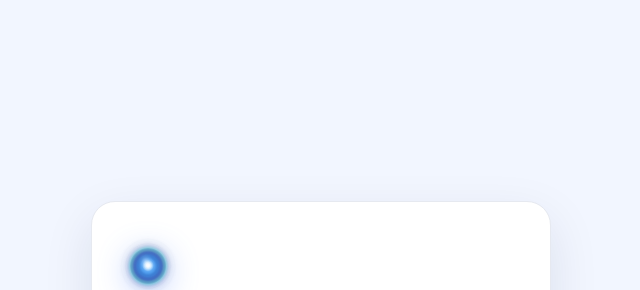
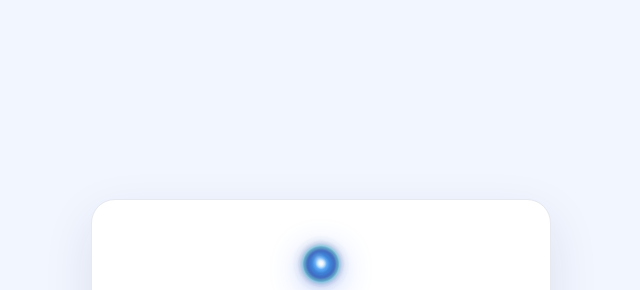
Before and after one commit to Saferglobal/safer-landing, a plain HTML site: page join/index.html in a window 1280 px wide. Shown: the part 24-314 px from the top of the page, without its empty margins (319-959 px from the left). Drawn offline with Linux system fonts and the light colour scheme.

Commit message:
Center logo on join page
Co-Authored-By: Claude Opus 5.5 <noreply@anthropic.com>

```diff
--- a/join/index.html
+++ b/join/index.html
@@ -12,7 +12,7 @@
     body { background: var(--blue-050); }
     .jn { min-height: 100vh; display: flex; align-items: center; justify-content: center; padding: 32px 16px; }
     .jn-card { width: 100%; max-width: 460px; background: #fff; border: 1px solid var(--line); border-radius: 24px; box-shadow: 0 18px 50px rgba(10,31,68,.10); padding: 32px 24px; text-align: center; }
-    .jn-orb { width: 64px; height: 64px; filter: drop-shadow(0 6px 16px rgba(47,107,255,.45)); }
+    .jn-orb { display: block; margin: 0 auto 4px; width: 64px; height: 64px; filter: drop-shadow(0 6px 16px rgba(47,107,255,.45)); }
     .jn-kicker { margin: 18px 0 6px; color: var(--ink-soft); font-weight: 600; font-size: 1.05rem; }
     .jn-name { font-size: clamp(1.6rem, 6vw, 2.1rem); margin: 0 0 10px; overflow-wrap: anywhere; }
     .jn-sub { color: var(--ink-soft); margin: 0 0 26px; font-size: 1.05rem; }
```
